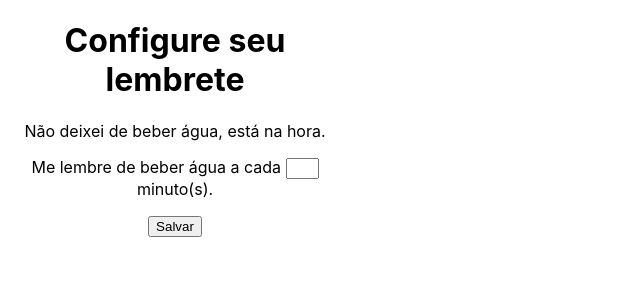
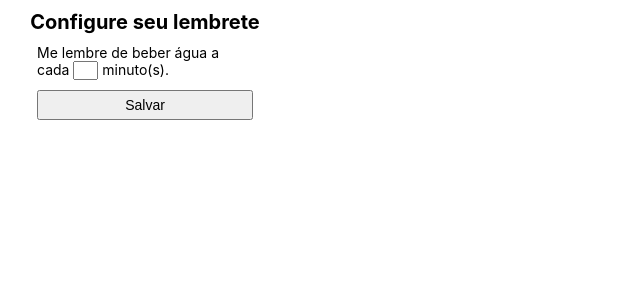
Before and after one commit to Nicochess/drink-your-water, a React (Create React App) app: page / in a window 1280 px wide. Shown: the top 300 px of the page, without its empty margins (0-640 px from the left). Built offline with nearby package versions, Linux system fonts and the light colour scheme.

Commit message:
feat: mvp ui

```diff
--- a/src/App.css
+++ b/src/App.css
@@ -1,7 +1,34 @@
+*,
+*::after,
+*::before {
+  margin: 0;
+  padding: 0;
+  box-sizing: border-box;
+}
+
 .app {
-  text-align: center;
-  width: 350px;
-  height: 90px;
+  display: flex;
+  flex-direction: column;
+  align-items: center;
+  gap: 10px;
+  width: 290px;
+  padding: 10px;
+}
+
+h1 {
+  font-size: 20px;
+}
+
+p {
+  width: 80%;
+  font-size: 14px;
+}
+
+button {
+  width: 80%;
+  font-size: 14px;
+  padding: 5px;
+  cursor: pointer;
 }
 
 input {
--- a/src/App.jsx
+++ b/src/App.jsx
@@ -15,7 +15,6 @@ function App() {
     setAlarmTimer(time)
     chrome.alarms.clear("drink water")
     createAlarm()
-
   };
 
   useEffect(() => {
@@ -27,7 +26,6 @@ function App() {
   return (
     <div className="app">
       <h1>Configure seu lembrete</h1>
-      <p>Não deixei de beber água, está na hora.</p>
       <p>Me lembre de beber água a cada <input type="number" onChange={handleChange} value={time} /> minuto(s).</p>
       <button onClick={handleSubmit}>Salvar</button>
     </div>
```
